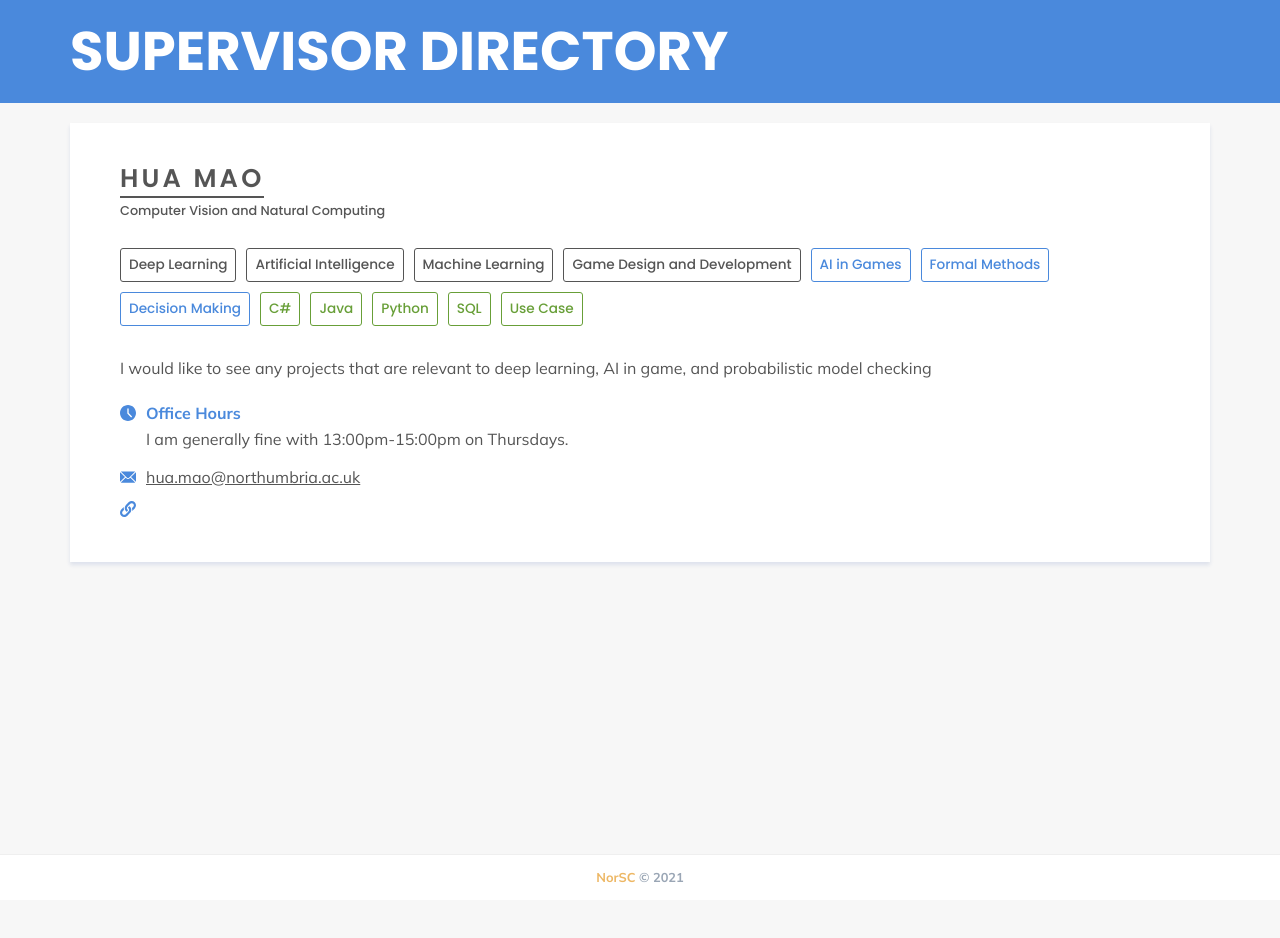
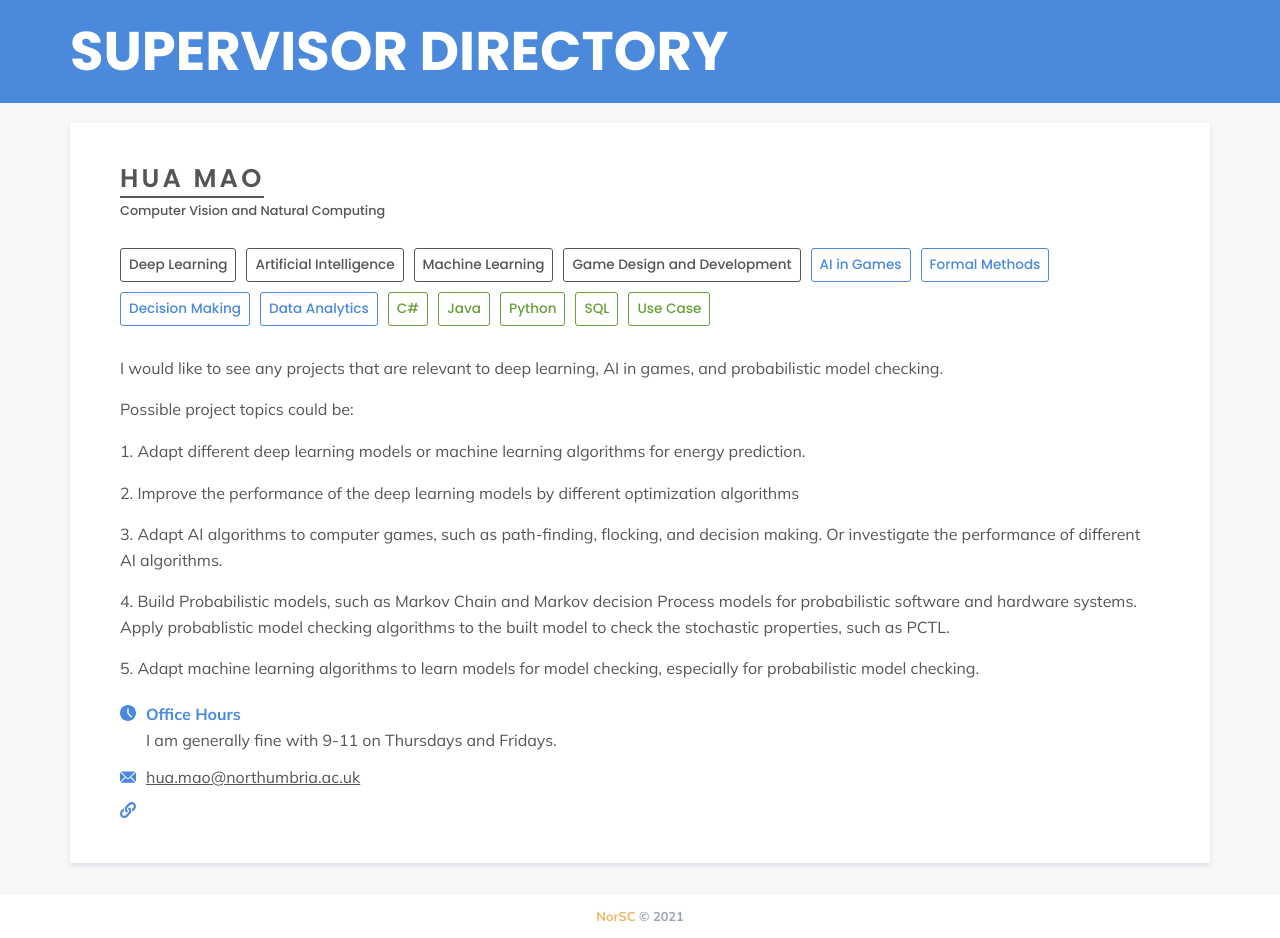
Before and after one commit to NorSC/supervisor-search, a Jekyll site: the page built from _supervisors/hua.md, in a window 1280 px wide. Built offline with Jekyll 4.4.1, drawn with Linux system fonts in a browser that asks for light colours; a script that is not in the unit is left out; before the commit the page ends 900 px from its top, so only the background shows below that.

Commit message:
Update Supervisors “hua”

```diff
--- a/_supervisors/hua.md
+++ b/_supervisors/hua.md
@@ -6,7 +6,7 @@ available_msc: true
 available_phd: true
 email: hua.mao@northumbria.ac.uk
 website: ""
-office_hours: "I am generally fine with 13:00pm-15:00pm on Thursdays. "
+office_hours: "I am generally fine with 9-11 on Thursdays and Fridays. "
 research_group: Computer Vision and Natural Computing
 research_themes:
   - Deep Learning
@@ -17,14 +17,53 @@ additional_keywords:
   - AI in Games
   - Formal Methods
   - Decision Making
+  - Data Analytics
 technologies_languages:
   - C#
   - Java
   - Python
   - SQL
   - Use Case
-additional_details: I would like to see any projects that are relevant to deep
-  learning, AI in game, and probabilistic model checking
-additional_details_msc: I would like to see any projects that are relevant to
-  deep learning, AI in game, and probabilistic model checking
+additional_details: >-
+  I would like to see any projects that are relevant to deep learning, AI in
+  games, and probabilistic model checking.
+
+
+  P﻿ossible project topics could be:
+
+
+  1﻿. Adapt different deep learning models or machine learning algorithms for energy prediction.
+
+
+  2﻿. Improve the performance of the deep learning models by different optimization algorithms
+
+
+  3﻿. Adapt AI algorithms to computer games, such as path-finding, flocking, and decision making. Or investigate the performance of different AI algorithms.
+
+
+  4﻿. Build  Probabilistic models, such as Markov Chain and Markov decision Process models for probabilistic software and hardware systems. Apply probablistic model checking algorithms to the built model to check the stochastic properties, such as PCTL.
+
+
+  5﻿. Adapt machine learning algorithms to learn models for model checking, especially for probabilistic model checking.
+additional_details_msc: >-
+  I would like to see any projects that are relevant to deep learning, AI in
+  games, and probabilistic model checking.
+
+
+  P﻿ossible project topics could be:
+
+
+  1﻿. Adapt different deep learning models or machine learning algorithms for energy prediction.
+
+
+  2﻿. Improve the performance of the deep learning models by different optimization algorithms
+
+
+  3﻿. Adapt AI algorithms to computer games, such as path-finding, flocking, and decision-making. Or investigate the performance of different AI algorithms.
+
+
+  4﻿. Build Probabilistic models, such as Markov Chain and Markov decision Process models for probabilistic software and hardware systems. Apply probabilistic model checking algorithms to the built model to check the stochastic properties, such as PCTL.
+
+
+  5﻿. Adapt machine learning algorithms to learn models for model checking, especially for probabilistic model checking.
 ---
```
